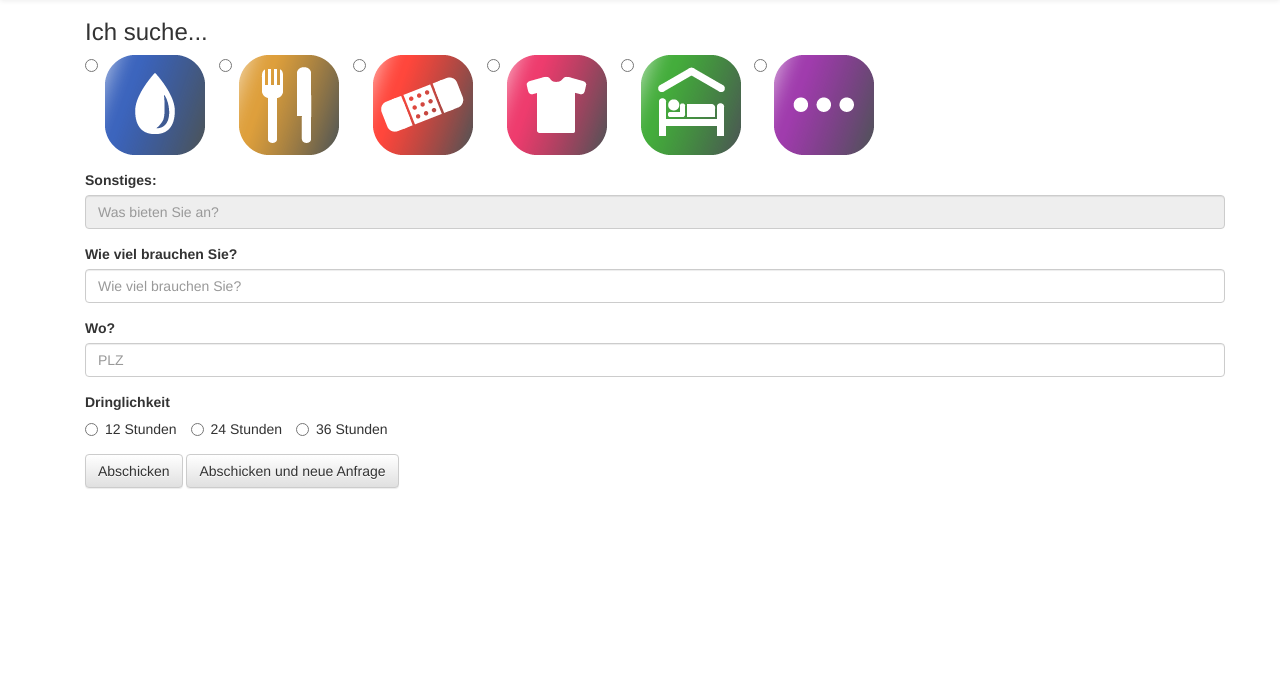
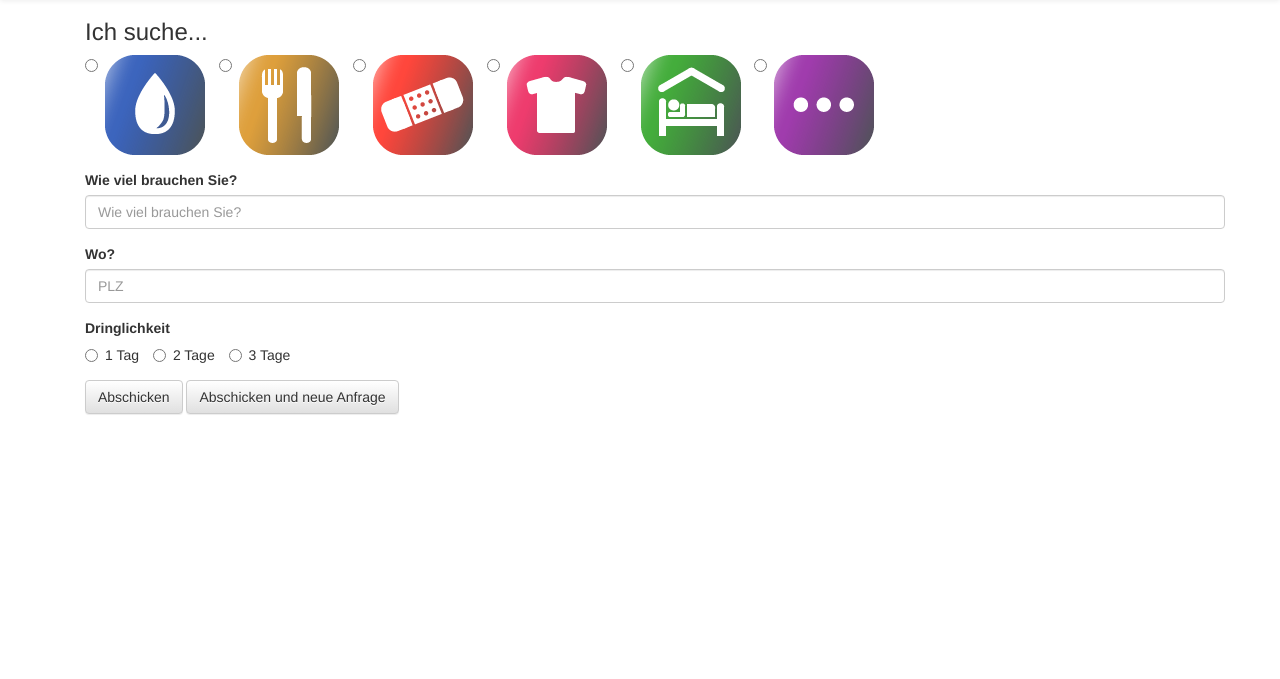
Before and after one commit to LukDe/TIM, a Django app: page /tim/request in a window 1280 px wide. Shown: the part 51-730 px from the top of the page. Run offline with Django 3.2, Linux system fonts and the light colour scheme; some libraries are stand-ins or nearby versions.

Commit message:
fixed request site

```diff
--- a/tim_app/templates/tim_app/request.html
+++ b/tim_app/templates/tim_app/request.html
@@ -36,32 +36,32 @@
         </label>
       </div>
       <!-- Sonstiges -->
-      <div class="form-group">
+      <div class="form-group" id="otherField" style="display: none;">
         <label for="other">Sonstiges:</label>
         <input type="text" class="form-control" name="other" id="other" placeholder="Was bieten Sie an?" disabled="disabled">
       </div>
       <!-- Wie viel? -->
       <div class="form-group">
         <label for="unit">Wie viel brauchen Sie?</label>
-        <input type="text" class="form-control" name="unit" id="unit" placeholder="Wie viel brauchen Sie?">
+        <input type="integer" class="form-control" name="unit" id="unit" placeholder="Wie viel brauchen Sie?">
       </div>
       <!-- PLZ -->
       <div class="form-group">
         <label for="location">Wo?</label>
-        <input type="text" class="form-control" name="location" id="location"  placeholder="PLZ">
+        <input type="integer" class="form-control" name="location" id="location"  placeholder="PLZ">
       </div>
       <!-- Dringlichkeit -->
       <div class="form-group">
         <label for="prio">Dringlichkeit</label>
         <br>
         <label class="radio-inline">
-          <input type="radio" name="prio" value="12">12 Stunden
+          <input type="radio" name="prio" value="1">1 Tag
         </label>
         <label class="radio-inline">
-          <input type="radio" name="prio" value="24">24 Stunden
+          <input type="radio" name="prio" value="2">2 Tage
         </label>
         <label class="radio-inline">
-          <input type="radio" name="prio" value="36">36 Stunden
+          <input type="radio" name="prio" value="3">3 Tage
         </label>
       </div>
       <button type="submit" class="btn btn-default">Abschicken</button>
@@ -71,13 +71,13 @@
   <script>
     function enableOther(cb) {
       if(cb.checked === true) {
-        document.getElementById("other").disabled = false;
+        document.getElementById("otherField").style.display = "block";
       }
     }
 
     function disableOther(cb) {
       if(cb.checked === true) {
-        document.getElementById("other").disabled = true;
+        document.getElementById("otherField").style.display = "none";
       }
     }
   </script>
```
